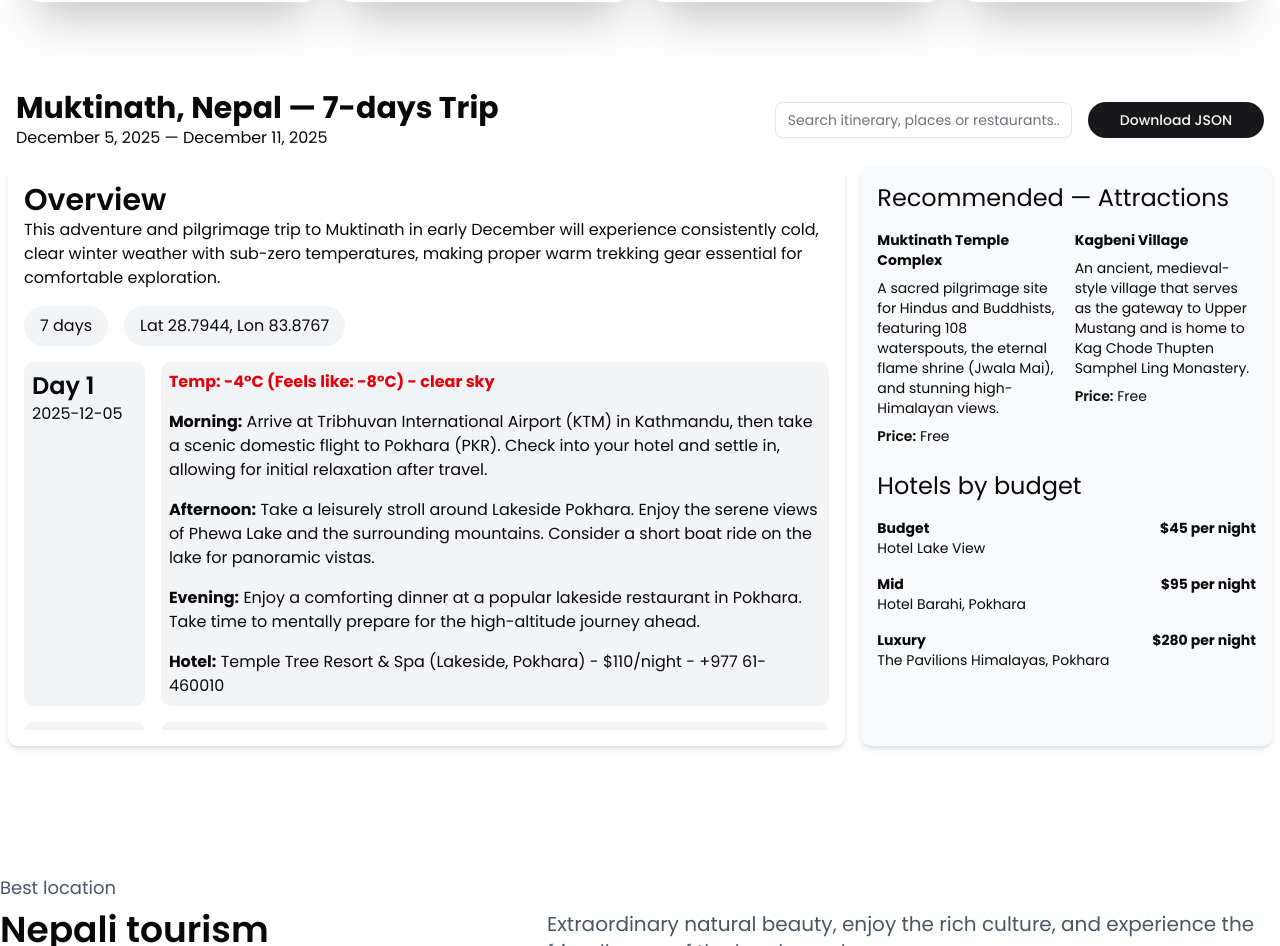
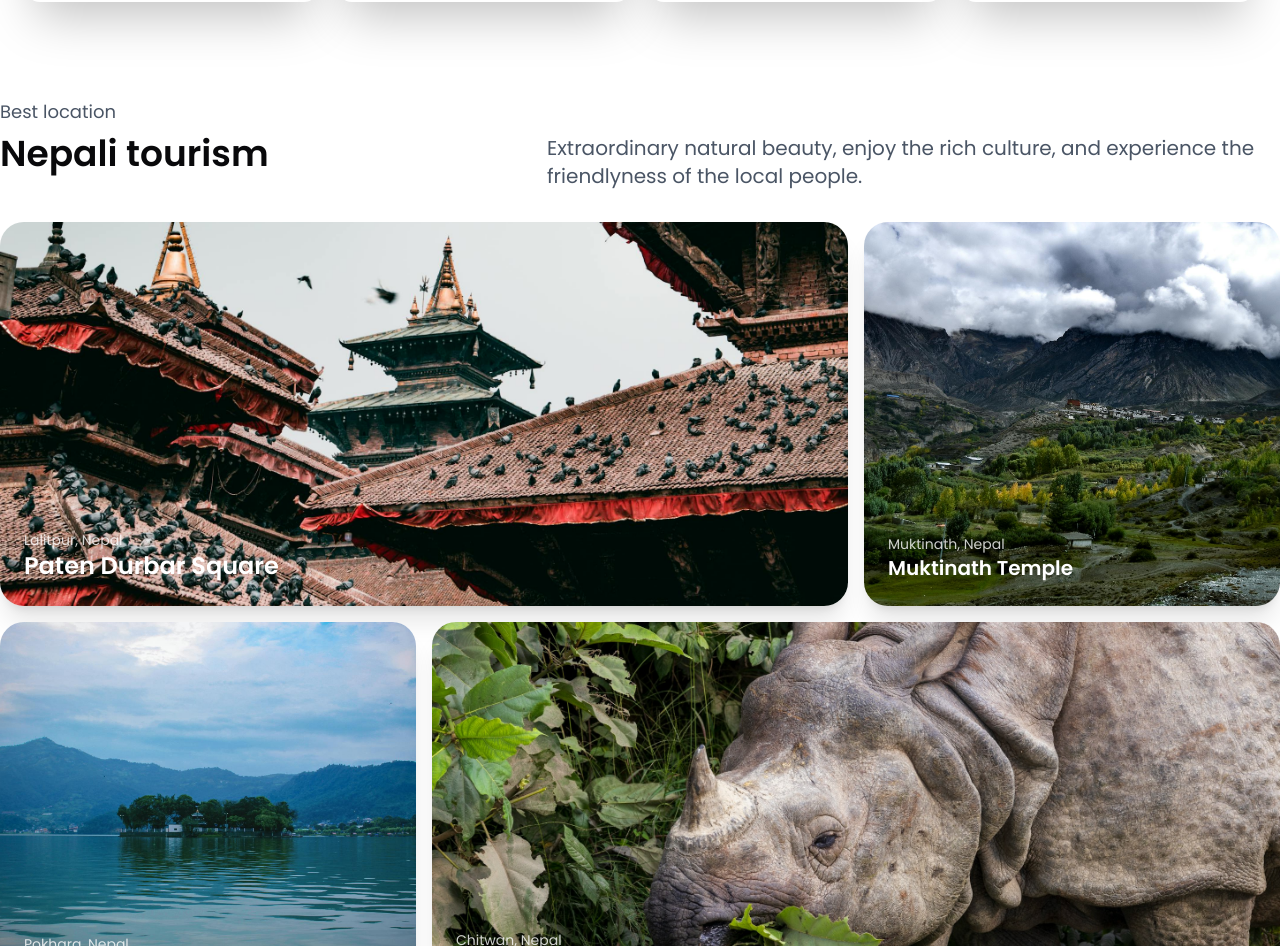
Before and after one commit to khojwar/neptravi, a Next.js app: page / in a window 1280 px wide. Shown: the part 942-1888 px from the top of the page. Built offline with nearby package versions, Linux system fonts and the light colour scheme; no server answers.

Commit message:
add actula api response

```diff
--- a/src/app/page.tsx
+++ b/src/app/page.tsx
@@ -20,148 +20,148 @@ export default function Home() {
 
   // console.log("finalItinerary: ", finalItinerary);
 
-  const sampleItinerary = {
-  "destination": "Muktinath, Nepal",
-  "trip_length": 7,
-  "location": {
-    "lat": 28.7944,
-    "lon": 83.8767
-  },
-  "overview_weather_summary": "This adventure and pilgrimage trip to Muktinath in early December will experience consistently cold, clear winter weather with sub-zero temperatures, making proper warm trekking gear essential for comfortable exploration.",
-  "itinerary": [
-    {
-      "day": 1,
-      "date": "2025-12-05",
-      "weather": {
-        "temp": -4,
-        "feels_like": -8,
-        "description": "clear sky",
-        "icon": "01n"
-      },
-      "morning": "Arrive at Tribhuvan International Airport (KTM) in Kathmandu, then take a scenic domestic flight to Pokhara (PKR). Check into your hotel and settle in, allowing for initial relaxation after travel.",
-      "afternoon": "Take a leisurely stroll around Lakeside Pokhara. Enjoy the serene views of Phewa Lake and the surrounding mountains. Consider a short boat ride on the lake for panoramic vistas.",
-      "evening": "Enjoy a comforting dinner at a popular lakeside restaurant in Pokhara. Take time to mentally prepare for the high-altitude journey ahead.",
-      "hotel_suggestion": {
-        "name": "Temple Tree Resort & Spa",
-        "address": "Lakeside, Pokhara",
-        "price_per_night_usd": 110,
-        "contact": "+977 61-460010"
-      }
-    },
-    {
-      "day": 2,
-      "date": "2025-12-06",
-      "weather": {},
-      "morning": "Take an early morning mountain flight from Pokhara to Jomsom, then begin your journey toward Kagbeni (approx. 3-4 hours trek or 1-hour jeep drive).",
-      "afternoon": "Explore the ancient village of Kagbeni (2800m), the gateway to Upper Mustang. Wander its narrow lanes and observe the Tibetan-influenced settlement. Begin acclimatization to the altitude.",
-      "evening": "Relax at a teahouse in Kagbeni and enjoy local Nepali and Tibetan-style dishes such as Thukpa or Dal Bhat."
-    },
-    {
-      "day": 3,
-      "date": "2025-12-07",
-      "weather": {},
-      "morning": "Continue your journey from Kagbeni to Muktinath (approx. 4–5 hours trek or 1.5-hour jeep ride). Enjoy breathtaking views of Dhaulagiri and Nilgiri peaks as you ascend.",
-      "afternoon": "Upon arrival at Ranipauwa (3710m), the village close to Muktinath Temple, begin sightseeing. Visit the temple complex, including the 108 waterspouts and the eternal flame shrine (Jwala Mai Temple).",
-      "evening": "Rest and acclimatize. Enjoy warm meals and prepare for the next day's exploration of the sacred valley."
-    },
-    {
-      "day": 4,
-      "date": "2025-12-08",
-      "weather": {},
-      "morning": "Further explore the sacred Muktinath valley. Consider visiting the nearby monasteries and viewpoints for panoramic Himalayan views. Visit other smaller monasteries in the area.",
-      "afternoon": "Spend the afternoon immersing yourself in the spiritual ambiance and take time for personal reflection and photography.",
-      "evening": "Relax in your lodge and enjoy the peaceful mountain atmosphere under clear winter skies."
-    },
-    {
-      "day": 5,
-      "date": "2025-12-09",
-      "weather": {},
-      "morning": "Begin your descent from Muktinath, trekking or taking a jeep back toward Jomsom. Enjoy beautiful landscapes and different perspectives of the Kali Gandaki valley.",
-      "afternoon": "Explore Jomsom Bazaar upon arrival. Visit the Mustang Eco Museum and learn about the local culture and history of the Mustang region. Shop for local crafts and souvenirs.",
-      "evening": "Enjoy a warm dinner at your lodge and rest after the descent."
-    },
-    {
-      "day": 6,
-      "date": "2025-12-10",
-      "weather": {},
-      "morning": "Take an early morning mountain flight from Jomsom back to Pokhara. Morning flights are usually scheduled early due to afternoon winds.",
-      "afternoon": "Relax and rejuvenate in Pokhara after your high-altitude journey. Spend time at cafés, explore the lakeside area, or enjoy a peaceful walk by the lake. This is a perfect day for unwinding.",
-      "evening": "Treat yourself to a good meal at a lakeside restaurant while reflecting on your journey."
-    },
-    {
-      "day": 7,
-      "date": "2025-12-11",
-      "weather": {},
-      "morning": "Enjoy a final Nepali breakfast. Depending on your schedule, visit a nearby viewpoint for final mountain glances.",
-      "afternoon": "Fly from Pokhara back to Kathmandu. From Kathmandu, continue your international travel plans, marking the end of your incredible Muktinath adventure.",
-      "evening": "Free time or departure."
-    }
-  ],
-  "recommended_attractions": [
-    {
-      "name": "Muktinath Temple Complex",
-      "why": "A sacred pilgrimage site for Hindus and Buddhists, featuring 108 waterspouts, the eternal flame shrine (Jwala Mai), and stunning high-Himalayan views.",
-      "approx_price": "Free"
-    },
-    {
-      "name": "Kagbeni Village",
-      "why": "An ancient, medieval-style village that serves as the gateway to Upper Mustang and is home to Kag Chode Thupten Samphel Ling Monastery.",
-      "approx_price": "Free"
-    },
-    {
-      "name": "Dhumba Lake (Dzong Lake)",
-      "why": "A serene, sacred lake near Jomsom, offering peaceful surroundings and beautiful views of the mountains, ideal for a short hike and relaxation.",
-      "approx_price": "Free"
-    },
-    {
-      "name": "Jomsom Mustang Eco Museum",
-      "why": "Provides insights into the culture, history, flora, and fauna of the Mustang region with educational artifacts and information on local customs.",
-      "approx_price": "2 USD"
-    },
-    {
-      "name": "Phewa Lake, Pokhara",
-      "why": "A tranquil lake offering boating opportunities, stunning sunset views, and a vibrant lakeside atmosphere (a key transit point).",
-      "approx_price": "Free - 15 USD (for boating)"
-    }
-  ],
-  "recommended_hotels": {
-    "budget": {
-      "name": "Hotel Lake View",
-      "price": 45
-    },
-    "mid": {
-      "name": "Hotel Barahi, Pokhara",
-      "price": 95
-    },
-    "luxury": {
-      "name": "The Pavilions Himalayas, Pokhara",
-      "price": 280
-    }
-  },
-  "recommended_restaurants": [
-    {
-      "name": "Hotel Bob Marley Restaurant",
-      "cuisine": "Nepali/Tibetan/Indian",
-      "approx_cost_usd": 10
-    },
-    {
-      "name": "Om's Home Restaurant",
-      "cuisine": "Nepali/Tibetan/Continental",
-      "approx_cost_usd": 12
-    },
-    {
-      "name": "Moondance Restaurant, Pokhara",
-      "cuisine": "Nepali/International (Continental, Indian)",
-      "approx_cost_usd": 18
-    }
-  ]
-}
+//   const sampleItinerary = {
+//   "destination": "Muktinath, Nepal",
+//   "trip_length": 7,
+//   "location": {
+//     "lat": 28.7944,
+//     "lon": 83.8767
+//   },
+//   "overview_weather_summary": "This adventure and pilgrimage trip to Muktinath in early December will experience consistently cold, clear winter weather with sub-zero temperatures, making proper warm trekking gear essential for comfortable exploration.",
+//   "itinerary": [
+//     {
+//       "day": 1,
+//       "date": "2025-12-05",
+//       "weather": {
+//         "temp": -4,
+//         "feels_like": -8,
+//         "description": "clear sky",
+//         "icon": "01n"
+//       },
+//       "morning": "Arrive at Tribhuvan International Airport (KTM) in Kathmandu, then take a scenic domestic flight to Pokhara (PKR). Check into your hotel and settle in, allowing for initial relaxation after travel.",
+//       "afternoon": "Take a leisurely stroll around Lakeside Pokhara. Enjoy the serene views of Phewa Lake and the surrounding mountains. Consider a short boat ride on the lake for panoramic vistas.",
+//       "evening": "Enjoy a comforting dinner at a popular lakeside restaurant in Pokhara. Take time to mentally prepare for the high-altitude journey ahead.",
+//       "hotel_suggestion": {
+//         "name": "Temple Tree Resort & Spa",
+//         "address": "Lakeside, Pokhara",
+//         "price_per_night_usd": 110,
+//         "contact": "+977 61-460010"
+//       }
+//     },
+//     {
+//       "day": 2,
+//       "date": "2025-12-06",
+//       "weather": {},
+//       "morning": "Take an early morning mountain flight from Pokhara to Jomsom, then begin your journey toward Kagbeni (approx. 3-4 hours trek or 1-hour jeep drive).",
+//       "afternoon": "Explore the ancient village of Kagbeni (2800m), the gateway to Upper Mustang. Wander its narrow lanes and observe the Tibetan-influenced settlement. Begin acclimatization to the altitude.",
+//       "evening": "Relax at a teahouse in Kagbeni and enjoy local Nepali and Tibetan-style dishes such as Thukpa or Dal Bhat."
+//     },
+//     {
+//       "day": 3,
+//       "date": "2025-12-07",
+//       "weather": {},
+//       "morning": "Continue your journey from Kagbeni to Muktinath (approx. 4–5 hours trek or 1.5-hour jeep ride). Enjoy breathtaking views of Dhaulagiri and Nilgiri peaks as you ascend.",
+//       "afternoon": "Upon arrival at Ranipauwa (3710m), the village close to Muktinath Temple, begin sightseeing. Visit the temple complex, including the 108 waterspouts and the eternal flame shrine (Jwala Mai Temple).",
+//       "evening": "Rest and acclimatize. Enjoy warm meals and prepare for the next day's exploration of the sacred valley."
+//     },
+//     {
+//       "day": 4,
+//       "date": "2025-12-08",
+//       "weather": {},
+//       "morning": "Further explore the sacred Muktinath valley. Consider visiting the nearby monasteries and viewpoints for panoramic Himalayan views. Visit other smaller monasteries in the area.",
+//       "afternoon": "Spend the afternoon immersing yourself in the spiritual ambiance and take time for personal reflection and photography.",
+//       "evening": "Relax in your lodge and enjoy the peaceful mountain atmosphere under clear winter skies."
+//     },
+//     {
+//       "day": 5,
+//       "date": "2025-12-09",
+//       "weather": {},
+//       "morning": "Begin your descent from Muktinath, trekking or taking a jeep back toward Jomsom. Enjoy beautiful landscapes and different perspectives of the Kali Gandaki valley.",
+//       "afternoon": "Explore Jomsom Bazaar upon arrival. Visit the Mustang Eco Museum and learn about the local culture and history of the Mustang region. Shop for local crafts and souvenirs.",
+//       "evening": "Enjoy a warm dinner at your lodge and rest after the descent."
+//     },
+//     {
+//       "day": 6,
+//       "date": "2025-12-10",
+//       "weather": {},
+//       "morning": "Take an early morning mountain flight from Jomsom back to Pokhara. Morning flights are usually scheduled early due to afternoon winds.",
+//       "afternoon": "Relax and rejuvenate in Pokhara after your high-altitude journey. Spend time at cafés, explore the lakeside area, or enjoy a peaceful walk by the lake. This is a perfect day for unwinding.",
+//       "evening": "Treat yourself to a good meal at a lakeside restaurant while reflecting on your journey."
+//     },
+//     {
+//       "day": 7,
+//       "date": "2025-12-11",
+//       "weather": {},
+//       "morning": "Enjoy a final Nepali breakfast. Depending on your schedule, visit a nearby viewpoint for final mountain glances.",
+//       "afternoon": "Fly from Pokhara back to Kathmandu. From Kathmandu, continue your international travel plans, marking the end of your incredible Muktinath adventure.",
+//       "evening": "Free time or departure."
+//     }
+//   ],
+//   "recommended_attractions": [
+//     {
+//       "name": "Muktinath Temple Complex",
+//       "why": "A sacred pilgrimage site for Hindus and Buddhists, featuring 108 waterspouts, the eternal flame shrine (Jwala Mai), and stunning high-Himalayan views.",
+//       "approx_price": "Free"
+//     },
+//     {
+//       "name": "Kagbeni Village",
+//       "why": "An ancient, medieval-style village that serves as the gateway to Upper Mustang and is home to Kag Chode Thupten Samphel Ling Monastery.",
+//       "approx_price": "Free"
+//     },
+//     {
+//       "name": "Dhumba Lake (Dzong Lake)",
+//       "why": "A serene, sacred lake near Jomsom, offering peaceful surroundings and beautiful views of the mountains, ideal for a short hike and relaxation.",
+//       "approx_price": "Free"
+//     },
+//     {
+//       "name": "Jomsom Mustang Eco Museum",
+//       "why": "Provides insights into the culture, history, flora, and fauna of the Mustang region with educational artifacts and information on local customs.",
+//       "approx_price": "2 USD"
+//     },
+//     {
+//       "name": "Phewa Lake, Pokhara",
+//       "why": "A tranquil lake offering boating opportunities, stunning sunset views, and a vibrant lakeside atmosphere (a key transit point).",
+//       "approx_price": "Free - 15 USD (for boating)"
+//     }
+//   ],
+//   "recommended_hotels": {
+//     "budget": {
+//       "name": "Hotel Lake View",
+//       "price": 45
+//     },
+//     "mid": {
+//       "name": "Hotel Barahi, Pokhara",
+//       "price": 95
+//     },
+//     "luxury": {
+//       "name": "The Pavilions Himalayas, Pokhara",
+//       "price": 280
+//     }
+//   },
+//   "recommended_restaurants": [
+//     {
+//       "name": "Hotel Bob Marley Restaurant",
+//       "cuisine": "Nepali/Tibetan/Indian",
+//       "approx_cost_usd": 10
+//     },
+//     {
+//       "name": "Om's Home Restaurant",
+//       "cuisine": "Nepali/Tibetan/Continental",
+//       "approx_cost_usd": 12
+//     },
+//     {
+//       "name": "Moondance Restaurant, Pokhara",
+//       "cuisine": "Nepali/International (Continental, Indian)",
+//       "approx_cost_usd": 18
+//     }
+//   ]
+// }
 
 
   return (
     <>
       <HeroSection onItineraryGenerated={handleItineraryGenerated} />
-      {sampleItinerary && <ResultDisplay data={sampleItinerary} />}
+      {finalItinerary && <ResultDisplay data={finalItinerary} />}
       <BestLocation />
       <HowItWorks />
       <TouristDestination />
--- a/src/components/ResultDisplay.tsx
+++ b/src/components/ResultDisplay.tsx
@@ -38,7 +38,7 @@ const ResultDisplay = ({ data }: {data: any}) => {
                 </div>
 
                 {
-                    <div className="overflow-y-auto max-h-96">
+                    <div className="overflow-y-auto max-h-96 text-sm">
                         {data.itinerary.map((i:any) => (
                             <ItineraryCard key={i.day} days={i?.day} date={i?.date} temp={i?.weather?.temp} feels_like = {i?.weather?.feels_like} description= {i?.weather?.description}  morning = {i?.morning} afternoon={i?.afternoon} evening={i?.evening} name={i?.hotel_suggestion?.name} address={i?.hotel_suggestion?.address} price_per_night_usd={i?.hotel_suggestion?.price_per_night_usd} contact={i?.hotel_suggestion?.contact} />
                         ))}
```
